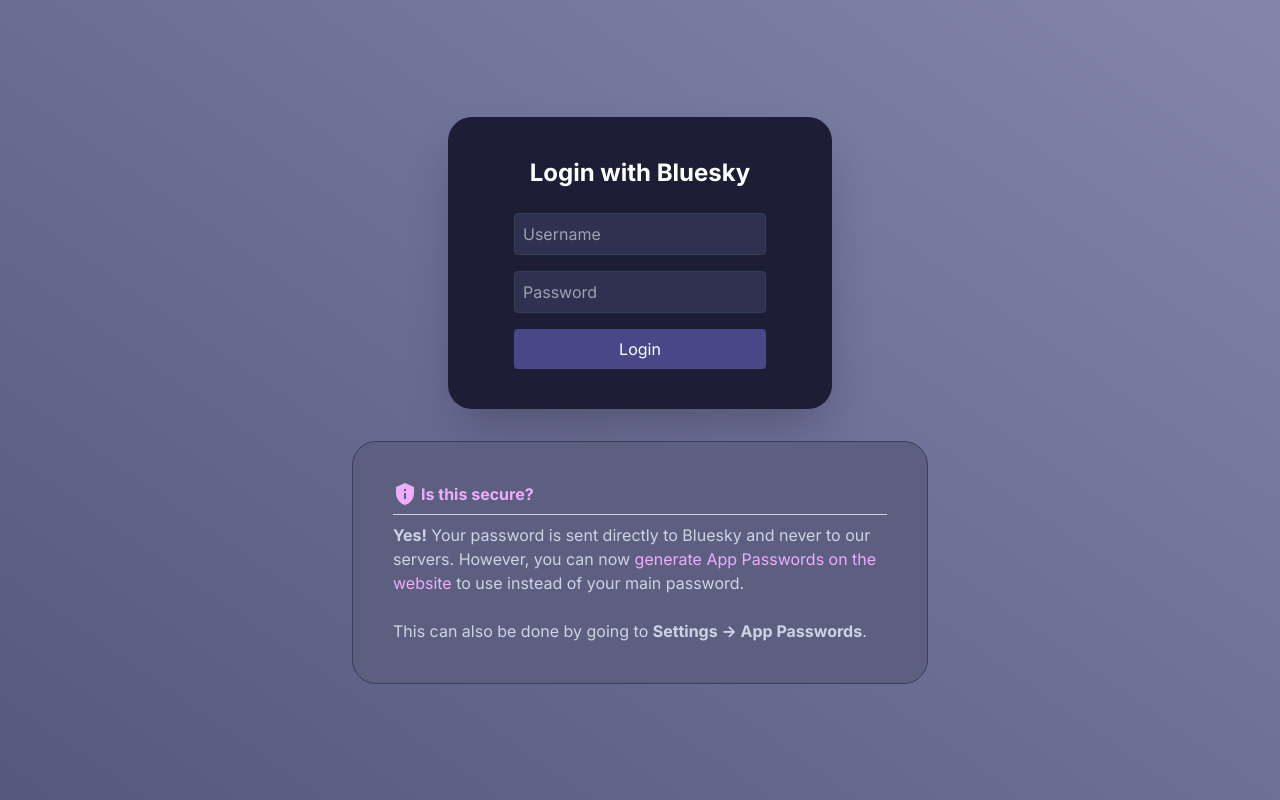
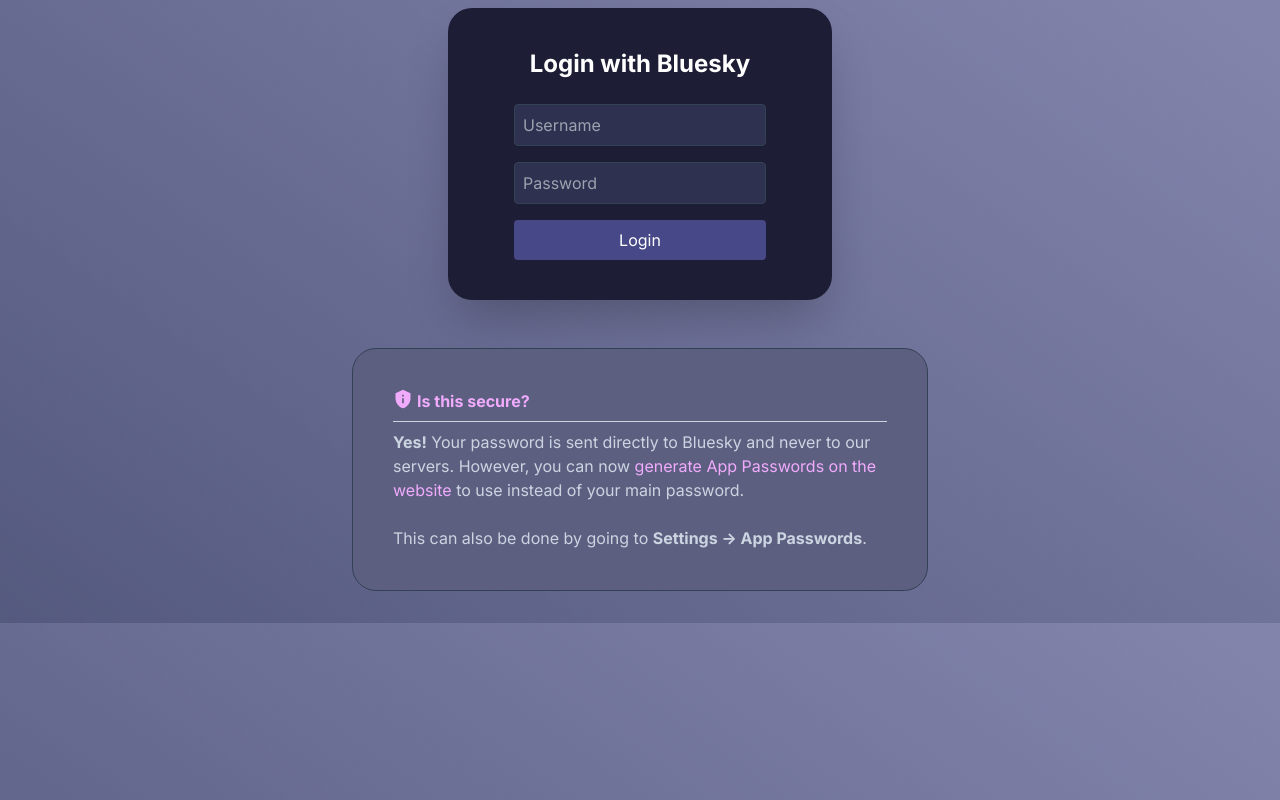
Before and after one commit to gsajith/blue-scout, a Next.js app: page /login in a window 1280 px wide. Built offline with nearby package versions, Linux system fonts and the light colour scheme.

Commit message:
More login page styling

```diff
--- a/app/components/header.tsx
+++ b/app/components/header.tsx
@@ -1,11 +1,15 @@
+import { FaPaperPlane } from 'react-icons/fa';
 type HeaderProps = {
   logout?: () => void;
 };
 
 const Header = ({ logout }: HeaderProps) => {
   return (
-    <div className="flex-1 flex flex-row justify-end items-center">
-      Sky Scout
+    <div className="flex flex-row items-center container max-w-3xl justify-between p-4 lg:mb-24 mt-4">
+      <div className="text-2xl font-bold flex flex-row">
+        <FaPaperPlane className="mr-2" />
+        Sky Scout
+      </div>
       {logout && (
         <button
           className="text-base border py-2 px-4 rounded-lg flex flex-row items-center ml-4 mr-0 sm:mr-3 text-slate-800 bg-white border-gray-300 dark:text-slate-50 dark:bg-slate-800 dark:border-slate-700"
--- a/app/components/securityInfo.tsx
+++ b/app/components/securityInfo.tsx
@@ -1,9 +1,11 @@
+import { MdPrivacyTip } from 'react-icons/md';
+
 const SecurityInfo = () => {
   return (
-    <div className="container max-w-xl mt-8 justify-center p-10 items-center rounded-3xl bg-[#5D5F81] border border-slate-700 text-slate-300">
+    <div className="container max-w-xl mt-12 justify-center p-10 items-center rounded-3xl bg-[#5D5F81] border border-slate-700 text-slate-300">
       <div className="flex flex-row pb-2 border-b border-slate-300 dark:border-slate-600 mb-2">
-        <span className="material-icons mr-1 text-fuchsia-300">
-          privacy_tip
+        <span className="material-icons mr-1 text-fuchsia-300 text-xl">
+          <MdPrivacyTip />
         </span>
         <b className="text-fuchsia-300">Is this secure?</b>
       </div>
--- a/app/globals.css
+++ b/app/globals.css
@@ -1,9 +1,4 @@
 /* material icons */
-@import url("https://fonts.googleapis.com/icon?family=Material+Icons");
-.material-icons {
-  font-size: inherit;
-}
-
 @tailwind base;
 @tailwind components;
 @tailwind utilities;
--- a/app/layout.tsx
+++ b/app/layout.tsx
@@ -15,11 +15,6 @@
 }) {
   return (
     <html lang="en">
-      <link
-        href="https://fonts.googleapis.com/icon?family=Material+Icons"
-        rel="stylesheet"
-      />
-
       <body className={inter.className}>{children}</body>
     </html>
   );
--- a/app/login/page.tsx
+++ b/app/login/page.tsx
@@ -41,7 +41,7 @@
   };
 
   return (
-    <div className="flex flex-col items-center justify-center min-h-screen p-2">
+    <div className="flex flex-col items-center justify-center p-2 pb-8">
       <div className="container max-w-sm flex flex-col justify-center p-10 items-center rounded-3xl bg-[#1D1E35] shadow-2xl">
         {/* The title */}
         <h1 className="text-2xl font-bold mb-6">Login with Bluesky</h1>
--- a/app/page.tsx
+++ b/app/page.tsx
@@ -43,8 +43,10 @@
   // ****************************** END AUTH ******************************
 
   return (
-    <main className="flex min-h-screen flex-col items-center justify-between">
-      {identifier && <Header logout={() => setLoginResponseData(null)} />}
+    <main className="flex flex-col items-center h-screen">
+      <Header
+        logout={identifier ? () => setLoginResponseData(null) : undefined}
+      />
       {identifier ? (
         <div>You're in</div>
       ) : (
--- a/package.json
+++ b/package.json
@@ -13,6 +13,7 @@
     "@types/node": "18.16.1",
     "@types/react": "18.2.0",
     "@types/react-dom": "18.2.1",
+    "@types/react-icons": "^3.0.0",
     "autoprefixer": "10.4.14",
     "eslint": "8.39.0",
     "eslint-config-next": "13.3.1",
@@ -21,6 +22,7 @@
     "postcss": "8.4.23",
     "react": "18.2.0",
     "react-dom": "18.2.0",
+    "react-icons": "^4.8.0",
     "tailwindcss": "3.3.2",
     "typescript": "5.0.4"
   },
```
Also changed, not shown: 1 other file (tests, documents, lock files or other folders).
